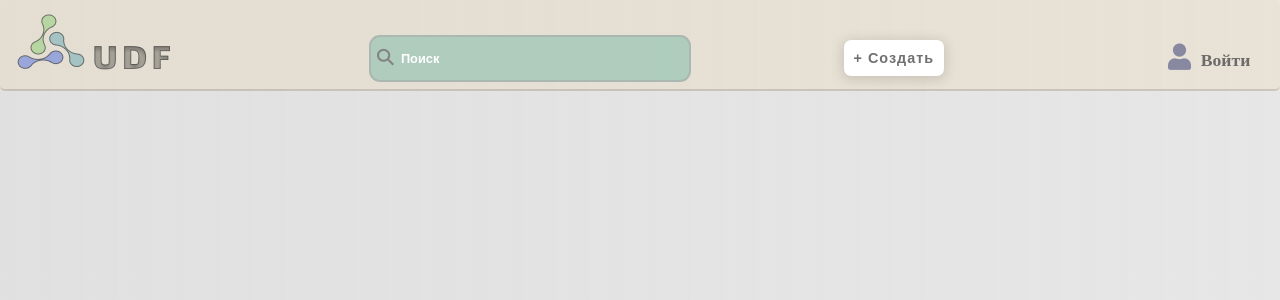
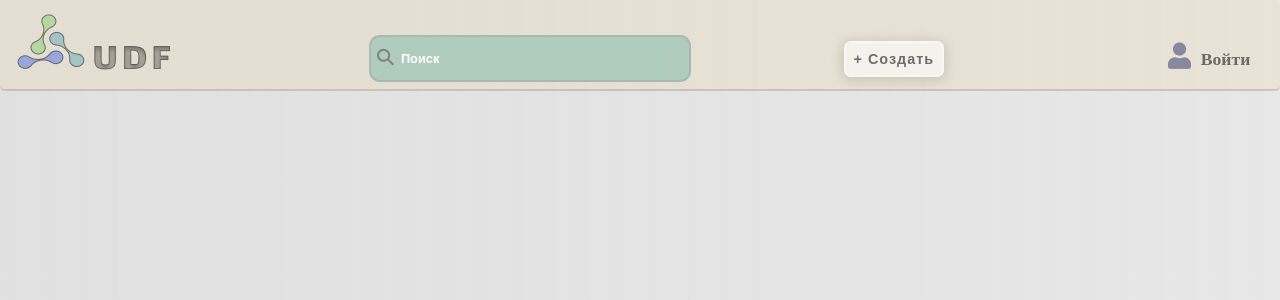
Before and after one commit to GeorgiosPython327Diploma/Diplo_Project, a Django app: template core/templates/core/base.html in a window 1280 px wide. Shown: the top 300 px of the page. Run offline with Django 5.2, Linux system fonts and the light colour scheme; the template is opened without the code that fills it, so the values that code supplies are empty.

Commit message:
update new

```diff
--- a/core/static/css/style.css
+++ b/core/static/css/style.css
@@ -40,7 +40,7 @@ body {
     margin-right: 0;
     position: relative;
     left: 11%;
-    top: 14px;
+    top: 13px;
 
 }
 
@@ -56,7 +56,7 @@ body {
     margin-right: 0;
     position: relative;
     left: 3%;
-    top: 11px;
+    top: 12px;
 
 }
 
@@ -74,7 +74,7 @@ ul input{
 }
 
 ul input:hover{
-    background-color: white;
+    background-color: rgba(255, 255, 255, 0.57);
 }
 
 .search-input::placeholder {
@@ -84,7 +84,7 @@ ul input:hover{
 ul button {
     padding: 8px;
     border-radius: 7px;
-    background: rgb(255, 255, 255);
+    background: rgba(255, 255, 255, 0.57);
     font-size: 0.9em;
     font-weight: bold;
     letter-spacing: 1px;
@@ -95,7 +95,7 @@ ul button {
 }
 
 ul button:hover {
-    background-color: rgb(159, 192, 214);
+    background-color: rgb(140, 147, 211);
     color: #ffffff;
 }
 
@@ -109,7 +109,7 @@ ul button:hover {
 }
 
 .menu ul li a:hover{
-    border-bottom: 3px solid rgba(119, 178, 217, 0.87);
+    border-bottom: 3px solid rgba(143, 197, 95, 0.84);
     border-radius: 11px;
 
 }
```
